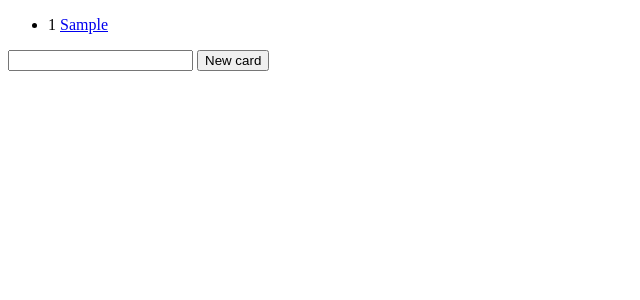
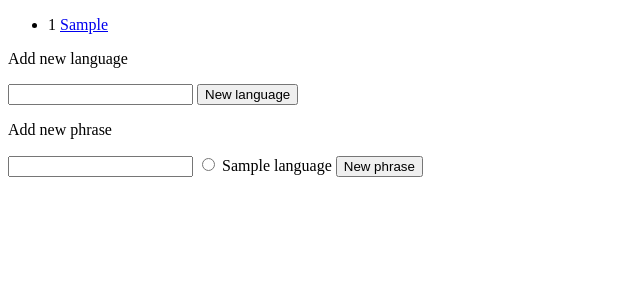
Before and after one commit to vlad-shulika/Cards, a Django app: page /cards/ in a window 1280 px wide. Shown: the top 300 px of the page, without its empty margins (0-640 px from the left). Run offline with Django 3.2, Linux system fonts and the light colour scheme; tables that the repository leaves empty hold one stand-in row (values such as "Sample post").

Commit message:
#2 New phrase view added

```diff
--- a/words/cards/templates/cards/index.html
+++ b/words/cards/templates/cards/index.html
@@ -14,6 +14,15 @@
 {% else %}
     <p>No cards are available</p>
 {% endif %}
+
+<p>Add new language</p>
+<form action="{% url 'cards:new_language' %}" method="post">
+    {% csrf_token %}
+    <input type="text" name="language_name" value="">
+<input type="submit" value="New language"/>
+</form>
+
+<p>Add new phrase</p>
 <form action="{% url 'cards:new_card' %}" method="post">
     {% csrf_token %}
     <input type="text" name="phrase" value="">
@@ -21,7 +30,7 @@
         <input type="radio" name="language" id="language{{ forloop.counter }}" value="{{ language.id }}">
         <label>{{ language.name }}</label>
     {% endfor %}
-<input type="submit" value="New card"/>
+<input type="submit" value="New phrase"/>
 </form>
 </body>
 </html>
--- a/words/cards/urls.py
+++ b/words/cards/urls.py
@@ -4,8 +4,9 @@
 from . import views
 
 urlpatterns = [
-    url(r'^$', views.IndexView.as_view(), name='index'),
+    url(r'^$', views.index, name='index'),
     url(r'^(?P<pk>[0-9]+)/$', views.DetailView.as_view(), name='detail'),
     url(r'^(?P<pk>[0-9]+)/translations/(?P<language>[a-zA-Z]+)/$', views.TranslationListView.as_view(), name='translation'),
     url(r'^new_card/$', views.new_card, name='new_card'),
+    url(r'^new_language/$', views.add_new_language, name='new_language'),
 ]
--- a/words/cards/views.py
+++ b/words/cards/views.py
@@ -38,7 +38,19 @@
 
     card.save()
 
-    return HttpResponseRedirect(reverse('cards:detail', args=(card.id,)))
+    return HttpResponseRedirect(reverse('cards:index'))
+
+def add_new_language(request):
+    language_name = request.POST['language_name']
+
+    # check if such language already exists
+    languages = Language.objects.filter(name=language_name)
+    if len(languages):
+        raise Http404("Can't create language object. Such language already exists!")
+
+    # create new one
+    Language.objects.create(name=language_name)
+    return HttpResponseRedirect(reverse('cards:index'))
 
 
 class DetailView(generic.DetailView):
@@ -52,11 +64,3 @@
 
     def get_queryset(self):
         return TranslateCard.objects.all()
-
-
-class IndexView(generic.ListView):
-    template_name = 'cards/index.html'
-    context_object_name = 'cards'
-
-    def get_queryset(self):
-        return Phrase.objects.all()
```
